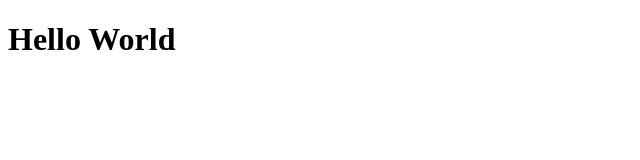
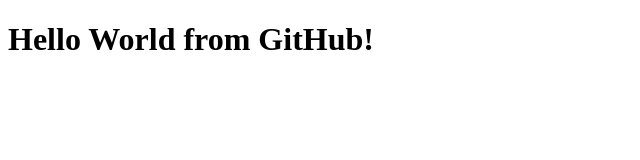
Before and after one commit to grx613/Hello_world, a plain HTML site: page hello_world.html in a window 1280 px wide. Shown: the whole page, without its empty margins (0-640 px from the left). Drawn offline with Linux system fonts and the light colour scheme.

Commit message:
Update hello_world.html

```diff
--- a/hello_world.html
+++ b/hello_world.html
@@ -4,6 +4,6 @@
     <title>Hello World</title>
   </head>
   <body>
-    <h1>Hello World</h1>
+    <h1>Hello World from GitHub!</h1>
   </body>
 </html>
```
